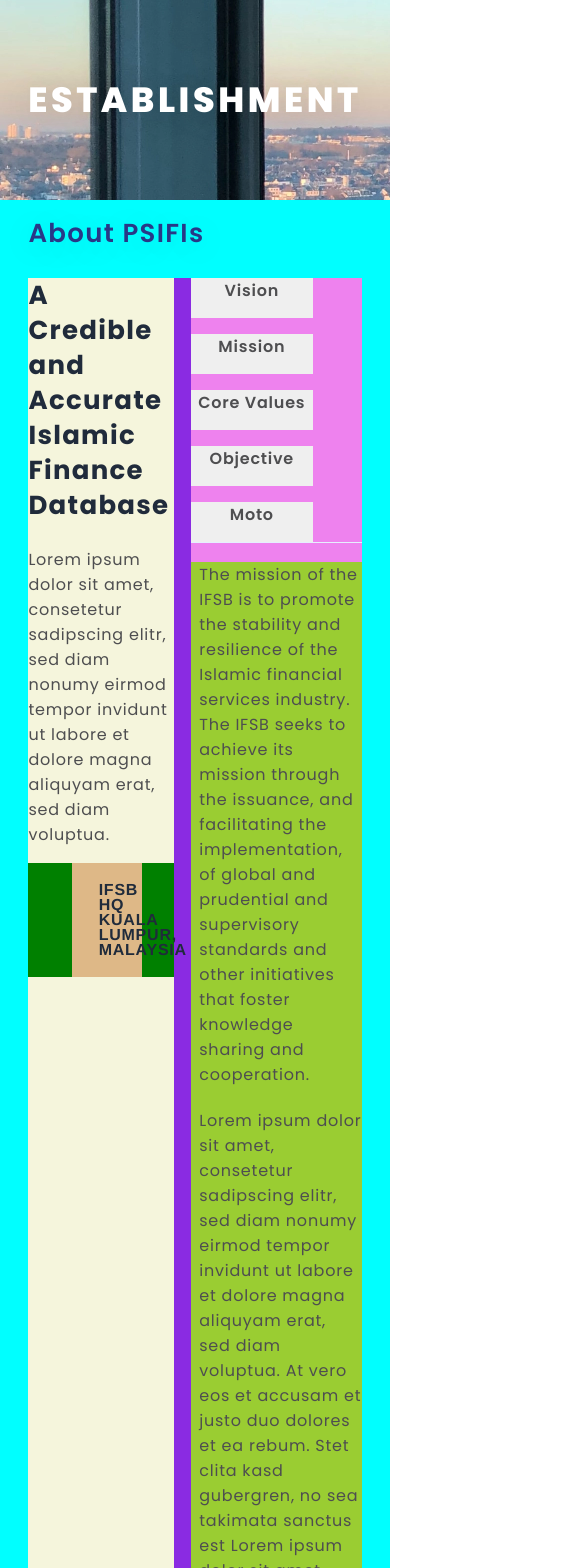
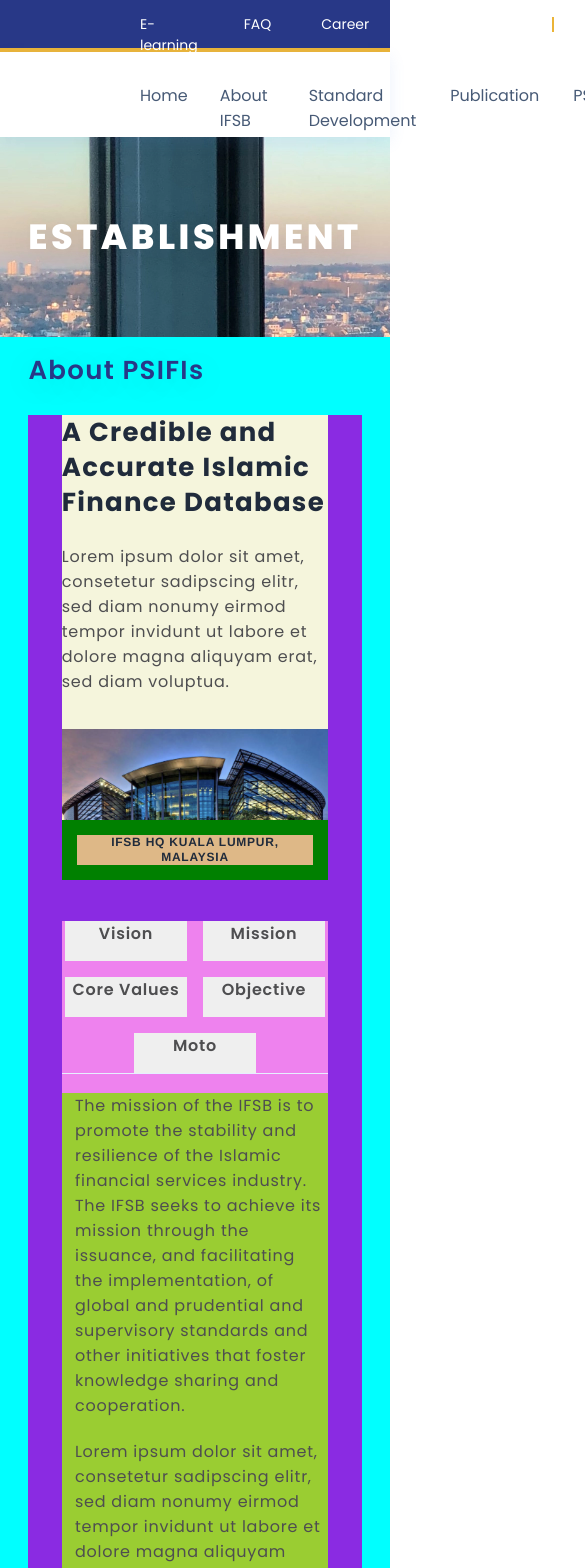
Before and after one commit to Evernew998/seetru-studio-assessment, a React (Vite) app in the folder ISFBWebApp/: page / in a window 390 px wide. Shown: the top 1568 px of the page, 585 px wide, since content can reach past the window. Built offline with nearby package versions, Linux system fonts and the light colour scheme.

Commit message:
tabs function

```diff
--- a/ISFBWebApp/src/App.jsx
+++ b/ISFBWebApp/src/App.jsx
@@ -1,18 +1,14 @@
 import './components/css/App.css'
 import './components/css/Header.css'
 import './components/css/Navbar.css'
-//import Flexbox from './components/Flexbox'
 import Sitemap from './components/Sitemap'
 import HorizontalBar from './components/HorizontalBar'
 import PolicyFooter from './components/PolicyFooter'
 import Newsletter from './components/Newsletter'
 import Banner from './components/Banner'
-import Profile from './components/Profile'
-import Document from './components/Document'
-import FocusArea from './components/FocusArea'
-import Timeline from './components/Timeline'
-import AboutSection from './components/AboutSection'
-//import Contact from './components/Contact'
+import EstablishmentPage from './components/EstablishmentPage'
+import ContactPage from './components/ContactPage'
+import { useState } from 'react'
 
 
 const Footer = () => {
@@ -51,7 +47,7 @@
   )
 }
 
-const Header = () => {
+const Header = ({ handleClick }) => {
   return (
     <div className='header-container'>
       <div className="header">
@@ -65,7 +61,7 @@
             <a href='' style={{marginRight: '46px'}}>E-learning</a>
             <a href='' style={{marginRight: '50px'}}>FAQ</a>
             <a href='' style={{marginRight: '45px'}}>Career</a>
-            <a href=''>Contact Us</a>
+            <a href='' onClick={handleClick} >Contact Us</a>
           </nav>
           <div className='header-language-toggle'>
             <button>EN</button>
@@ -81,8 +77,9 @@
 }
 
 const App = () => {
+  const [ page, setPage ] = useState('establishmentPage')
+  const [ banner, setBanner ] = useState('establishmentBanner')
 
-  const banner = ''
   const profileCards = [
     {
       durationYear: '2018- Current',
@@ -124,21 +121,41 @@
     },
   ]
 
+  const changePage = (event) => {
+    event.preventDefault()
+
+    const newBanner = banner === 'establishmentBanner' ? 'contactBanner' : 'establishmentBanner'
+    setBanner(newBanner)
+
+    const newPage = page === 'establishmentPage' ? 'contactPage' : 'establishmentPage'
+    setPage(newPage)
+  }
+
+  const changeButtonStyle = (event) => {
+    const allButtons = event.target.parentElement.children
+
+    for (const button of allButtons) {
+      button.style.color = '#4E4E50'
+      button.style.border = 'none'
+    }
+
+    const buttonStyle = event.target.style
+    buttonStyle.borderBottom = '2px solid #EBB437'
+    buttonStyle.color = '#EBB437'
+  }
+
+  const establishmentPage = () =>
+    <EstablishmentPage documents={documents} profileCards={profileCards} handleClick={changeButtonStyle}/>
+
+  const contactPage = () =>
+    <ContactPage />
+
   return (
     <div>
-      {
-        /*
-        <Header />
-        <Contact />
-      <div style={{height: '500px'}}></div>
-      */
-      }
+      <Header handleClick={changePage}/>
       <Banner banner={banner}/>
-      <AboutSection />
-      <Timeline />
-      <FocusArea />
-      <Document documents={documents}/>
-      <Profile profileCards={profileCards}/>
+      {page === 'establishmentPage' && establishmentPage()}
+      {page === 'contactPage' && contactPage()}
       <Footer />
     </div>
   )
--- a/ISFBWebApp/src/components/AboutSection.jsx
+++ b/ISFBWebApp/src/components/AboutSection.jsx
@@ -1,7 +1,7 @@
 import './css/AboutSection.css'
 import companyImg from '../assets/company.png'
 
-const AboutSection = () => {
+const AboutSection = ({ handleClick }) => {
   return (
     <div className="about-section">
       <h2>About PSIFIs</h2>
@@ -21,11 +21,11 @@
         </div>
         <div className="about-section-content-texts">
             <div className="tabs">
-              <button>Vision</button>
-              <button>Mission</button>
-              <button>Core Values</button>
-              <button>Objective</button>
-              <button>Moto</button>
+              <button onClick={handleClick}>Vision</button>
+              <button onClick={handleClick}>Mission</button>
+              <button onClick={handleClick}>Core Values</button>
+              <button onClick={handleClick}>Objective</button>
+              <button onClick={handleClick}>Moto</button>
             </div>
             <div className="tab-texts">
               <p>The mission of the IFSB is to promote the stability and
--- /dev/null
+++ b/ISFBWebApp/src/components/ContactPage.jsx
@@ -0,0 +1,11 @@
+import Contact from "./Contact"
+
+const ContactPage = () => {
+    return (
+        <>
+            <Contact />
+        </>
+    )
+}
+
+export default ContactPage
--- /dev/null
+++ b/ISFBWebApp/src/components/EstablishmentPage.jsx
@@ -0,0 +1,19 @@
+import AboutSection from "./AboutSection"
+import Timeline from "./Timeline"
+import FocusArea from "./FocusArea"
+import Document from "./Document"
+import Profile from "./Profile"
+
+const EstablishmentPage = ({ documents, profileCards, handleClick }) => {
+    return (
+        <>
+            <AboutSection handleClick={handleClick}/>
+            <Timeline />
+            <FocusArea />
+            <Document documents={documents} />
+            <Profile profileCards={profileCards} />
+        </>
+    )
+}
+
+export default EstablishmentPage
--- a/ISFBWebApp/src/components/css/AboutSection.css
+++ b/ISFBWebApp/src/components/css/AboutSection.css
@@ -104,3 +104,40 @@
   flex-direction: column;
   gap: 21px;
 }
+
+@media (max-width: 992px) {
+  .about-section-content-container {
+    flex-direction: column;
+    align-items: center;
+    gap: 60px;
+  }
+
+  .about-section-content-graphics {
+    width: 80%;
+  }
+
+  .about-section-content-texts {
+    width: 80%;
+  }
+
+  .tabs {
+    justify-content: center;
+  }
+}
+
+@media (max-width: 768px) {
+  .about-image-text-container h4 {
+    font-size: 12px;
+  }
+}
+
+@media (max-width: 576px) {
+  .about-image-text-container h4 {
+    padding: 0px;
+    text-align: center;
+  }
+
+  .about-image-text-container {
+    padding: 15px;
+  }
+}
--- a/ISFBWebApp/src/components/css/Timeline.css
+++ b/ISFBWebApp/src/components/css/Timeline.css
@@ -1,5 +1,4 @@
 .timeline {
-  background-color: tomato;
   padding-bottom: 17.8%;
 }
 
@@ -8,7 +7,6 @@
 }
 
 .timeline-container h2 {
-  background-color: red;
   margin-bottom: 8px;
   font: normal normal 600 26px/38px Poppins;
   letter-spacing: 1.3px;
@@ -17,7 +15,6 @@
 }
 
 .timeline-container h3 {
-  background-color: lavender;
   margin-bottom: 16px;
   font: normal normal bold 26px/35px Poppins;
   letter-spacing: 1.3px;
@@ -25,14 +22,12 @@
 }
 
 .timeline-container p {
-  background-color: green;
   font: normal normal normal 16px/25px Poppins;
   letter-spacing: 0.77px;
   color: #FFFFFF;
 }
 
 .timeline-graphics-container {
-  background-color: aqua;
   padding-top: 3.5%;
   position: relative;
 }
```
